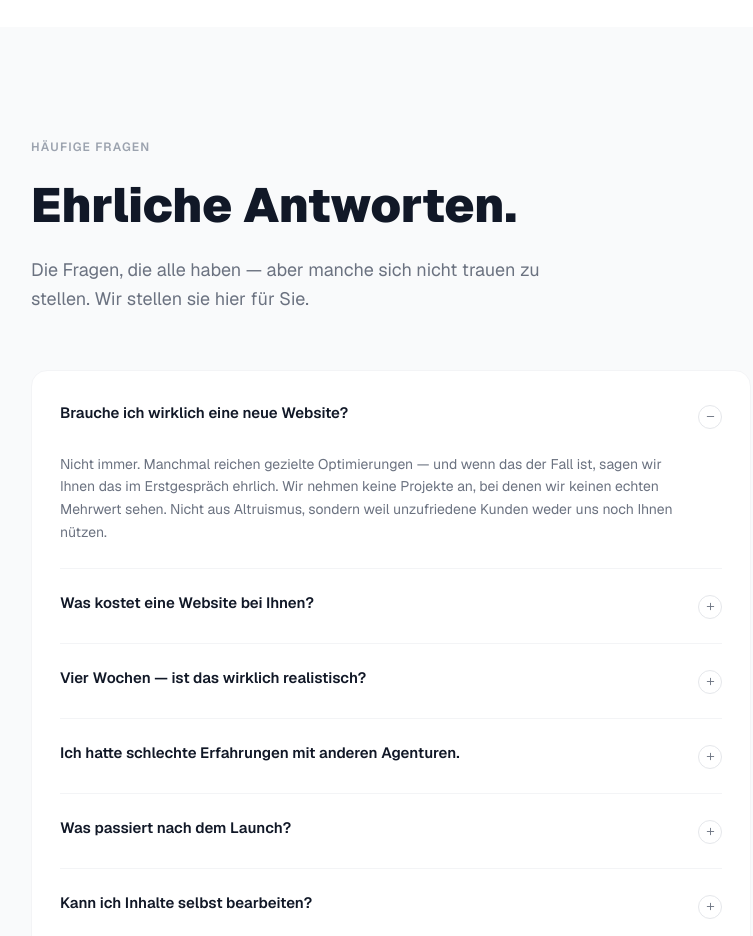
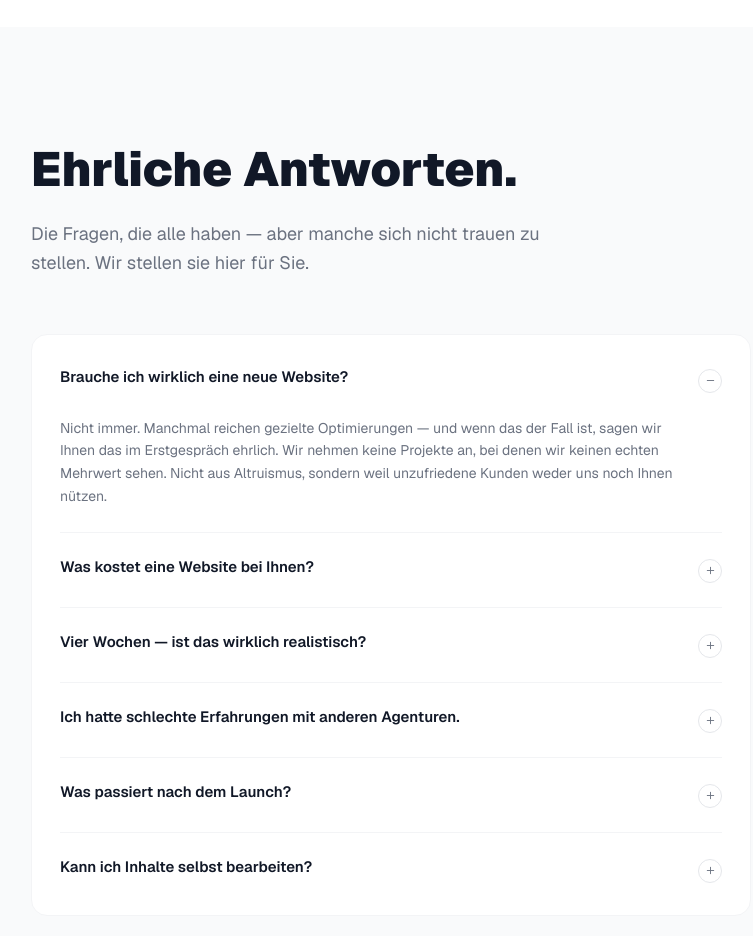
Before and after one commit to chjungdus/Neue-Website, a Next.js app: page / in a window 1280 px wide. Shown: the part 6820-7756 px from the top of the page, without its empty margins (249-1002 px from the left). Built offline with nearby package versions, Linux system fonts and the light colour scheme.

Commit message:
Remove section label, fix price from 200 to 300 EUR

```diff
--- a/src/components/home/faq-section.tsx
+++ b/src/components/home/faq-section.tsx
@@ -13,7 +13,7 @@ const faqs = [
   {
     question: "Was kostet eine Website bei Ihnen?",
     answer:
-      "Unsere Pakete starten ab 200 € netto. Der entscheidende Punkt: Sie wissen den genauen Preis vor Projektstart. Kein Stundensatz, keine Überraschungsrechnung am Ende. Was wir anbieten, kostet was es kostet — und das steht im Vertrag.",
+      "Unsere Pakete starten ab 300 € netto. Der entscheidende Punkt: Sie wissen den genauen Preis vor Projektstart. Kein Stundensatz, keine Überraschungsrechnung am Ende. Was wir anbieten, kostet was es kostet — und das steht im Vertrag.",
   },
   {
     question: "Vier Wochen — ist das wirklich realistisch?",
@@ -78,9 +78,6 @@ export default function FAQSection() {
     <section className="py-28 bg-[#f9fafb]">
       <div className="max-w-3xl mx-auto px-6">
         <FadeIn>
-          <p className="text-[#9ca3af] text-xs font-semibold uppercase tracking-widest mb-5">
-            Häufige Fragen
-          </p>
           <h2 className="text-4xl md:text-5xl font-black text-[#111827] mb-5 leading-tight">
             Ehrliche Antworten.
           </h2>
```
